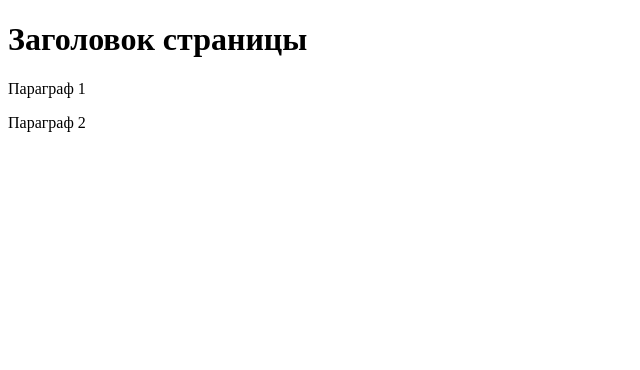
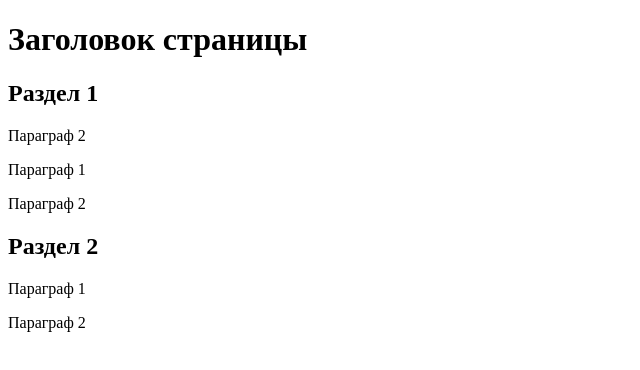
Before and after one commit to krll-btnn/MyProject, a plain HTML site: page index.html in a window 1280 px wide. Shown: the whole page, without its empty margins (0-640 px from the left). Drawn offline with Linux system fonts and the light colour scheme.

Commit message:
Added another headings and paragraphs to index.html

```diff
--- a/index.html
+++ b/index.html
@@ -7,6 +7,13 @@
 </head>
 <body>
   <h1>Заголовок страницы</h1>
+
+  <h2>Раздел 1</h2>
+  <p>Параграф 2</p>
+  <p>Параграф 1</p>
+  <p>Параграф 2</p>
+
+  <h2>Раздел 2</h2>
   <p>Параграф 1</p>
   <p>Параграф 2</p>
 </body>
```
